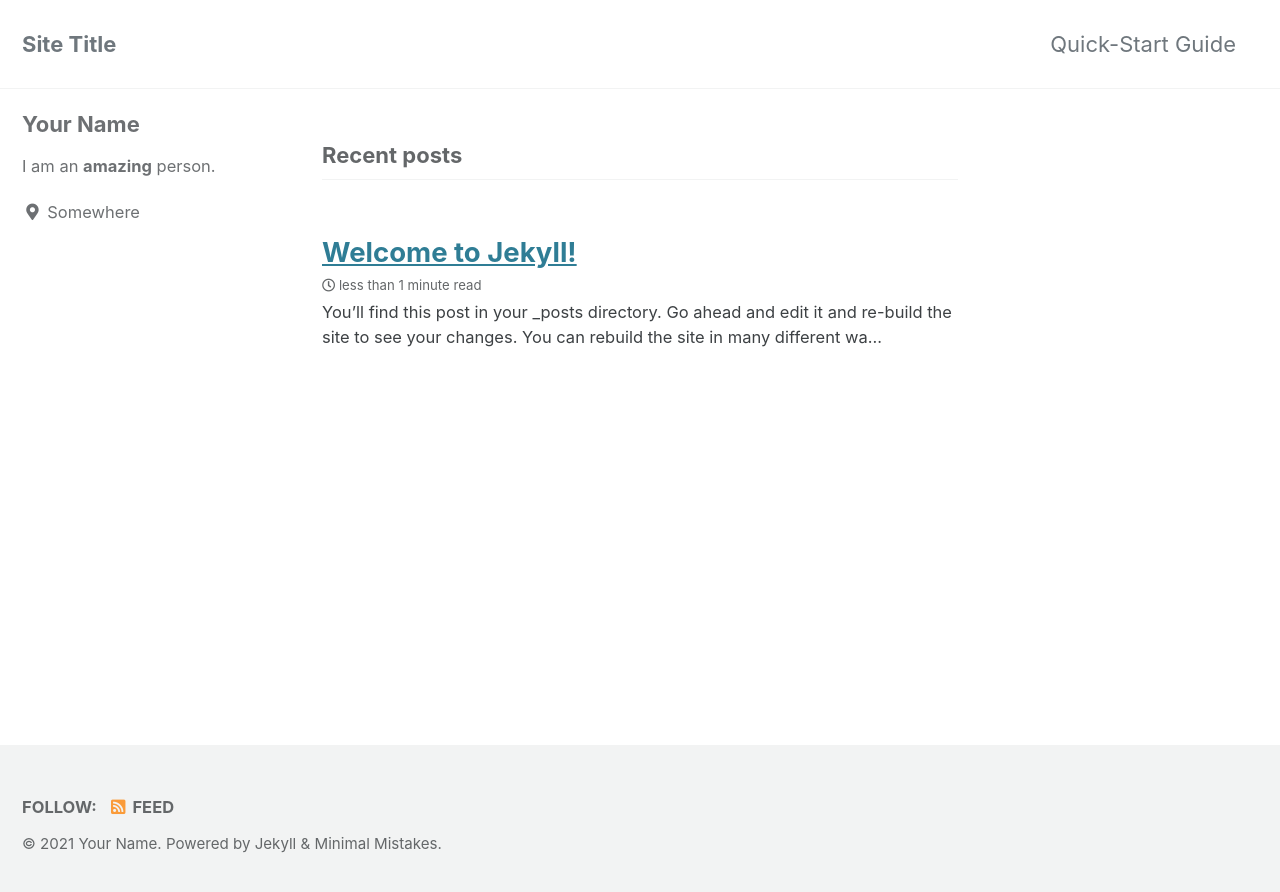
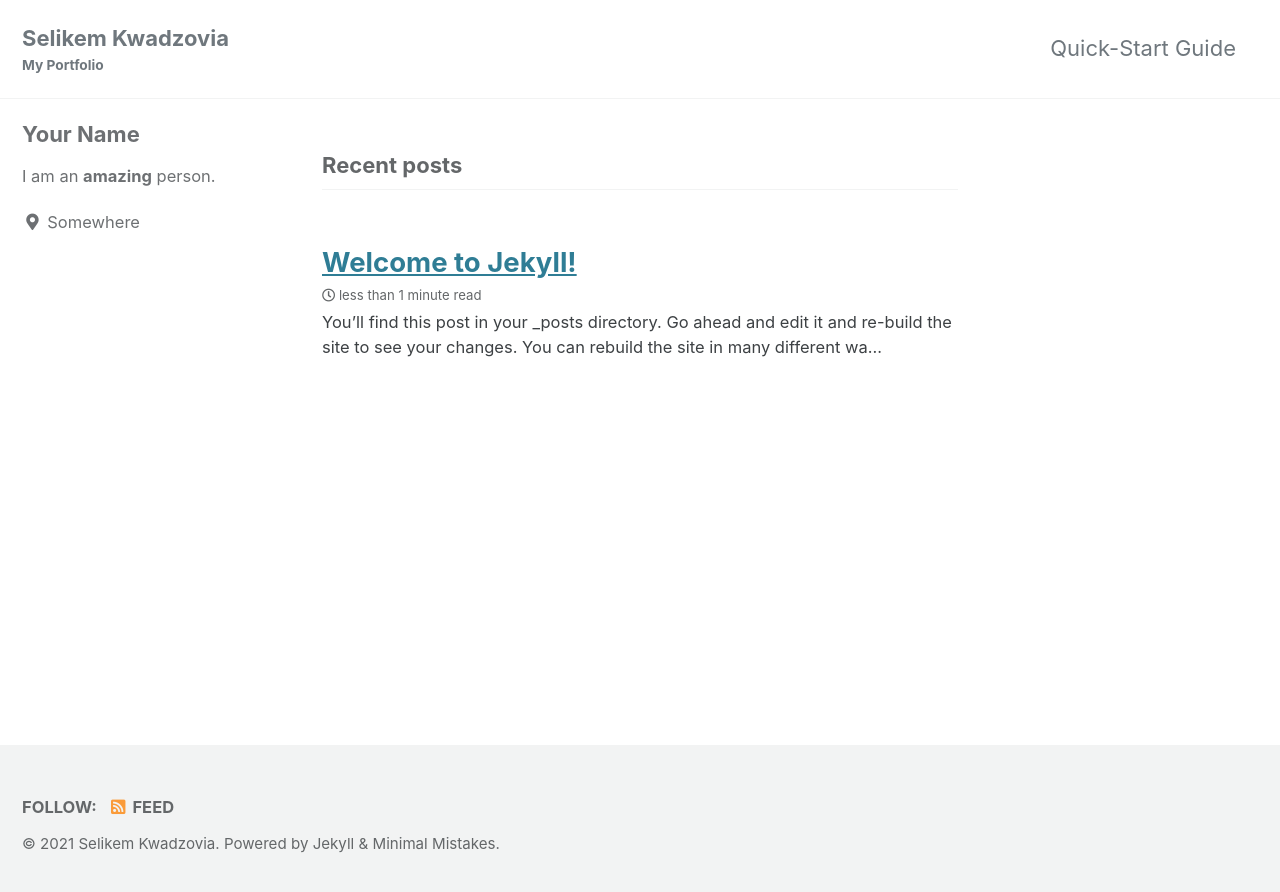
Before and after one commit to Kwadzovia/Kwadzovia.github.io, a Jekyll site: the page built from index.html, in a window 1280 px wide. Shown: the top 892 px of the page. Built offline with Jekyll 4.4.1, drawn with Linux system fonts in a browser that asks for light colours; cached includes are drawn as plain includes; our own code applies the rules of GitHub Pages for plain Markdown files; the list of posts is cut into pages by our own code.

Commit message:
Basic Initialization

```diff
--- a/_config.yml
+++ b/_config.yml
@@ -16,12 +16,12 @@ minimal_mistakes_skin    : "default" # "air", "aqua", "contrast", "dark", "dirt"
 
 # Site Settings
 locale                   : "en-US"
-title                    : "Site Title"
+title                    : "Selikem Kwadzovia"
 title_separator          : "-"
-subtitle                 : # site tagline that appears below site title in masthead
-name                     : "Your Name"
-description              : "An amazing website."
-url                      : # the base hostname & protocol for your site e.g. "https://mmistakes.github.io"
+subtitle                 : "My Portfolio"
+name                     : "Selikem Kwadzovia"
+description              : "Personal portfolio website for Selikem Kwadzovia, fourth year mechatronic systems engineering student at Simon Fraser University."
+url                      : "https://Kwadzovia.com" # the base hostname & protocol for your site e.g. "https://mmistakes.github.io"
 baseurl                  : # the subpath of your site, e.g. "/blog"
 repository               : # GitHub username/repo-name e.g. "mmistakes/minimal-mistakes"
 teaser                   : # path of fallback teaser image, e.g. "/assets/images/500x300.png"
```
Also changed, not shown: _pages/contact.md (deleted, +0 -4 lines), _pages/home.md (deleted, +0 -5 lines), Gemfile.lock.
